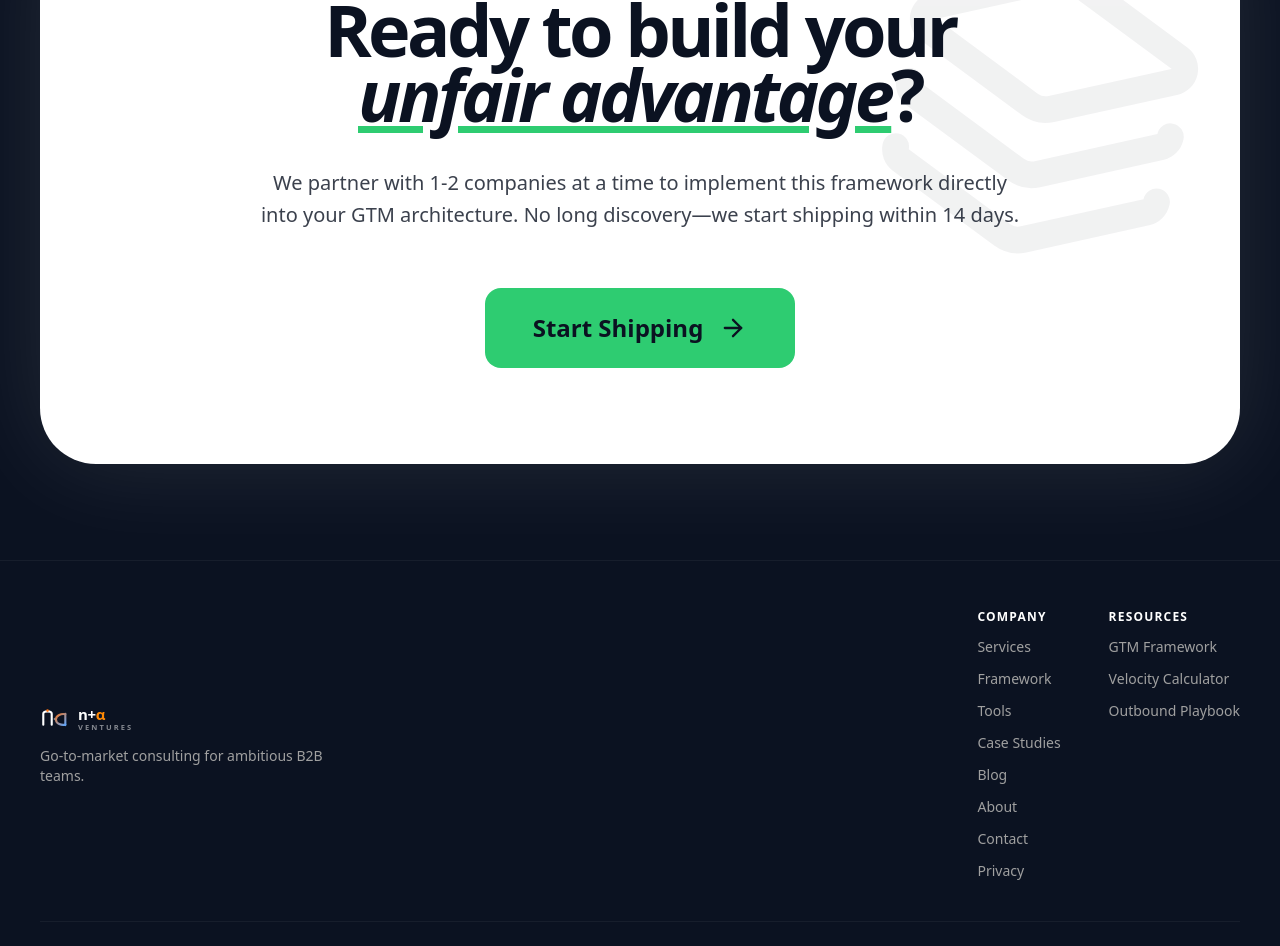
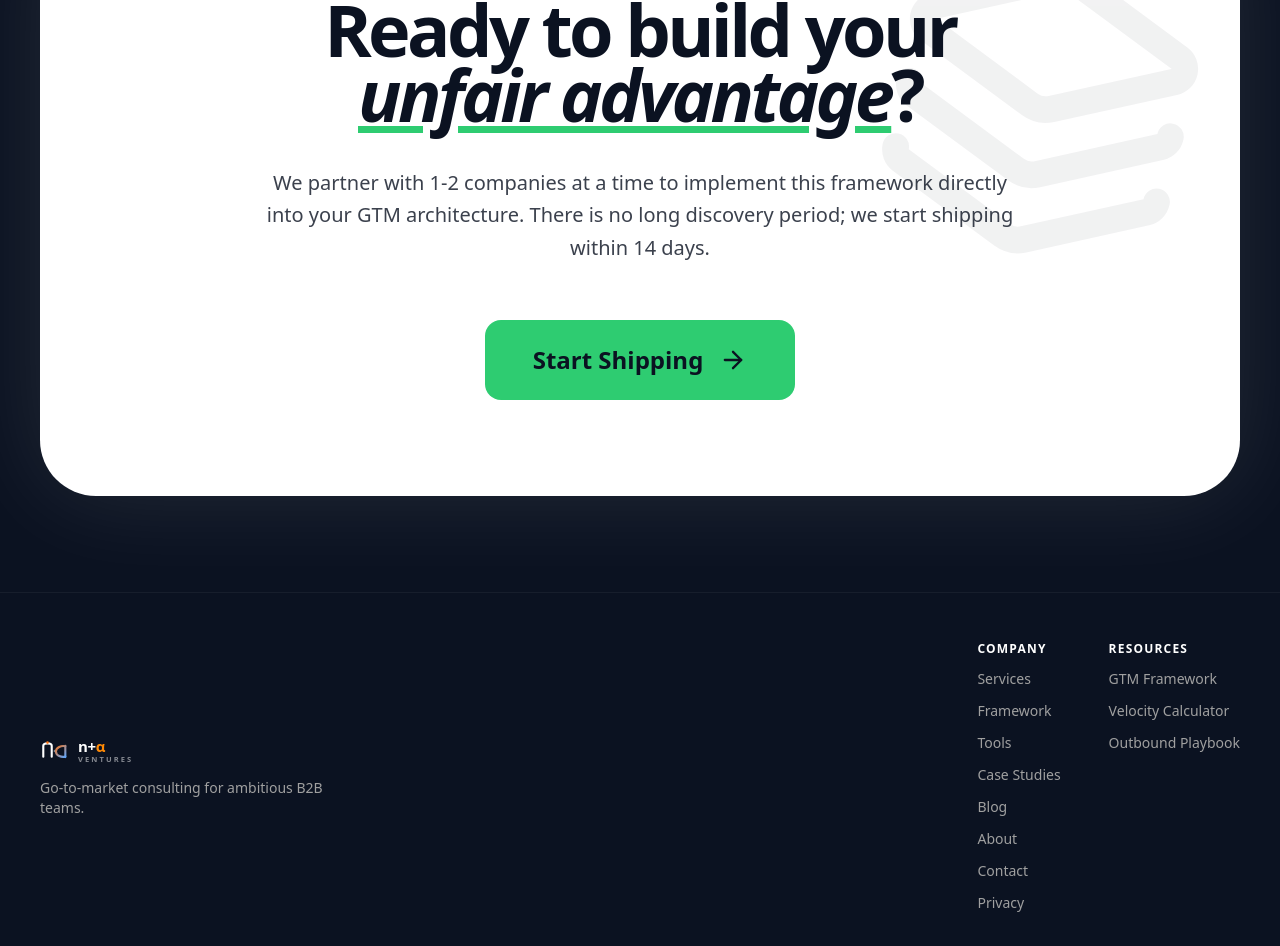
Before and after one commit to nav-tej/nplus1, a Next.js app: page /framework in a window 1280 px wide. Shown: the part 3535-4481 px from the top of the page. Built offline with nearby package versions, Linux system fonts and the light colour scheme; no server answers.

Commit message:
UX: Final humanization of Framework page content, removing remaining em-dashes.

```diff
--- a/src/app/framework/page.tsx
+++ b/src/app/framework/page.tsx
@@ -254,7 +254,7 @@ export default function FrameworkPage() {
             <div className="relative z-10 max-w-3xl mx-auto space-y-10">
               <h2 className="text-4xl lg:text-7xl font-black tracking-tighter leading-[0.9]">Ready to build your <span className="italic underline decoration-accent">unfair advantage</span>?</h2>
               <p className="text-xl font-medium opacity-80 leading-relaxed">
-                We partner with 1-2 companies at a time to implement this framework directly into your GTM architecture. No long discovery—we start shipping within 14 days.
+                We partner with 1-2 companies at a time to implement this framework directly into your GTM architecture. There is no long discovery period; we start shipping within 14 days.
               </p>
               <div className="pt-4">
                 <Link
```
